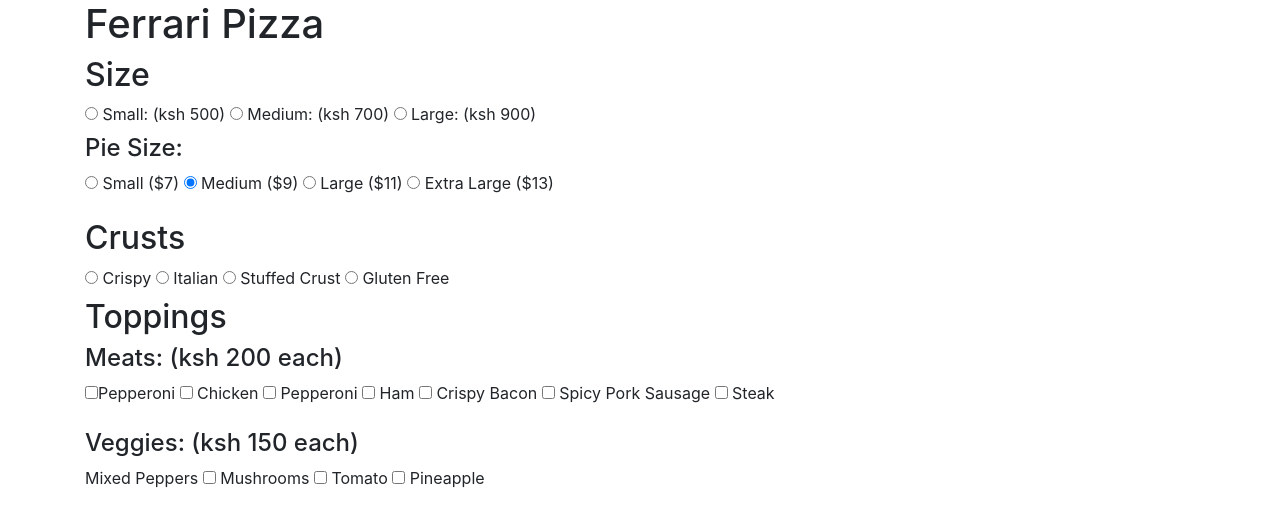
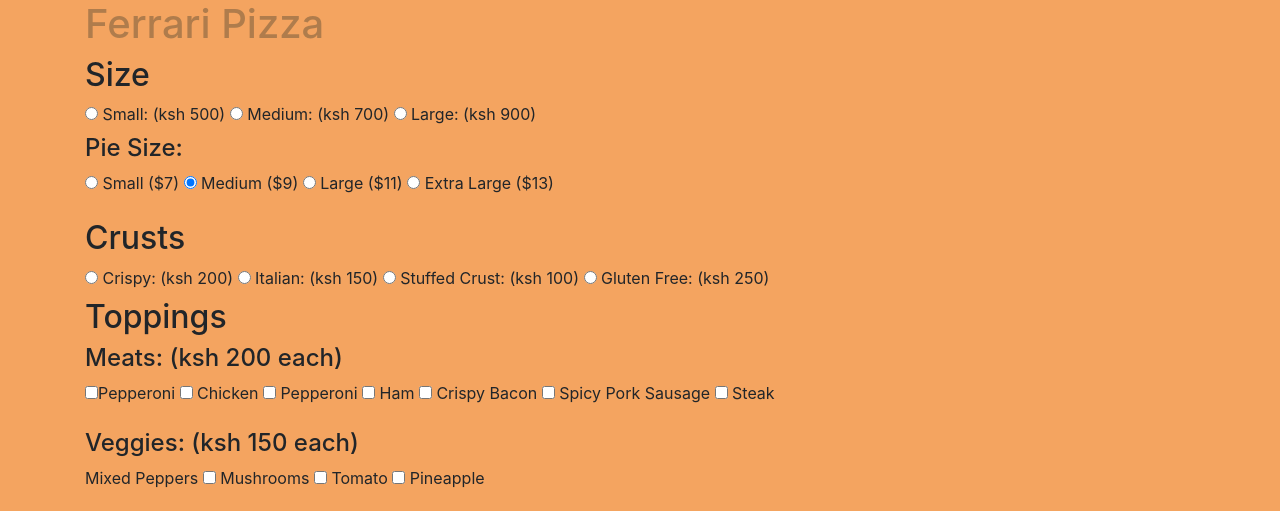
Before and after one commit to gg-mg/Ferrari_Pizza, a plain HTML site: page index.html in a window 1280 px wide. Shown: the top 511 px of the page. Drawn offline with Linux system fonts and the light colour scheme.

Commit message:
Added body background sandybrown

```diff
--- a/css/styles.css
+++ b/css/styles.css
@@ -1,9 +1,12 @@
-.spaces {
-
-    background-image: url('https://rb.gy/5ih6zz');
-   ;
 
 
-   h1{
-      color:red;
+h1{
+    color: rgb(175, 124, 76);
   }
+.spaces {
+    background-image: url('https://rb.gy/5ih6zz');
+}
+
+ body{
+     background-color: sandybrown;
+ }
--- a/index.html
+++ b/index.html
@@ -40,13 +40,13 @@
                     <div class="base">
                         <h2>Crusts</h2>
                         <input type="radio" id="pan" name="crusts" value="all" onclick="DisplayPrice(this.value)">
-                        <label for="pan">Crispy</label>
+                        <label for="pan">Crispy: (ksh 200)</label>
                         <input type="radio" id="italian" name="crusts" value="false">
-                        <label for="italian">Italian</label>
+                        <label for="italian">Italian: (ksh 150)</label>
                         <input type="radio" id="stuffed" name="crusts" value="false">
-                        <label for="stuffed">Stuffed Crust</label>
+                        <label for="stuffed">Stuffed Crust: (ksh 100)</label>
                         <input type="radio" id="gfree" name="crusts" value="false">
-                        <label for="gfree">Gluten Free</label>
+                        <label for="gfree">Gluten Free: (ksh 250)</label>
                     </div>
                     <div class="toppings">
                         <h2>Toppings</h2>
```
